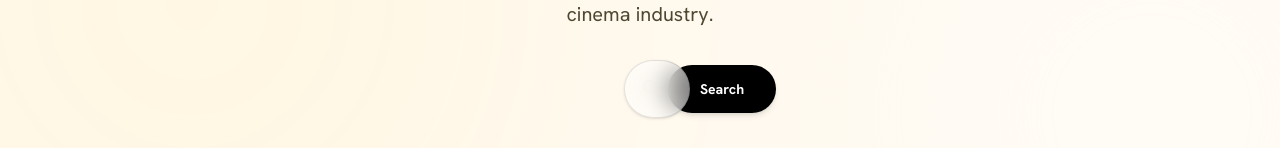
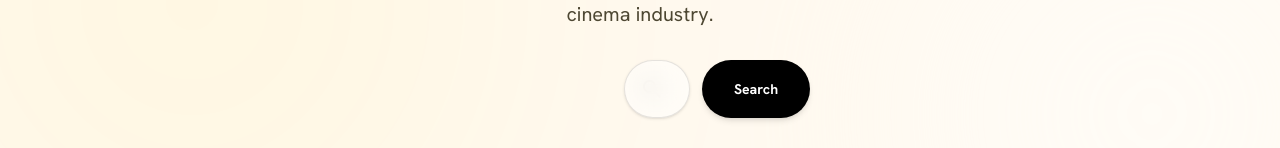
Before and after one commit to Naveen-Deevi/FilmFolio, a Next.js app: page /discover in a window 1280 px wide. Shown: the part 276-424 px from the top of the page. Built offline with nearby package versions, Linux system fonts and the light colour scheme; no server answers; the database is empty.

Commit message:
fix: Expand discover search bar width
- Added 'flex-1' to the input container to ensure it actively grows to fill the horizontal flex space instead of collapsing to intrinsic text width.
- Changed flex container from 'items-center' to 'items-stretch' so input and button align perfectly.

```diff
--- a/components/DiscoverHeader.tsx
+++ b/components/DiscoverHeader.tsx
@@ -30,8 +30,8 @@ export default function DiscoverHeader() {
           Connect with top filmmakers, crew, and talent. The professional network built for the cinema industry.
         </p>
 
-        <form onSubmit={handleSearch} className="w-full max-w-xl mx-auto flex flex-col sm:flex-row items-center gap-3 mb-8 px-4">
-          <div className="relative w-full group">
+        <form onSubmit={handleSearch} className="w-full max-w-xl mx-auto flex flex-col sm:flex-row items-stretch gap-3 mb-8 px-4">
+          <div className="relative flex-1 group">
             <span className="material-symbols-outlined absolute left-4 top-1/2 -translate-y-1/2 text-black/40 group-focus-within:text-[var(--color-primary)] transition-colors">search</span>
             <input
               type="text"
@@ -41,7 +41,7 @@ export default function DiscoverHeader() {
               className="w-full pl-12 pr-4 py-3.5 rounded-full border border-black/10 bg-white/50 backdrop-blur-md shadow-sm focus:outline-none focus:ring-2 focus:ring-[var(--color-primary)] focus:bg-white transition-all font-sans text-lg text-[var(--color-text-main)]"
             />
           </div>
-          <button type="submit" className="w-full sm:w-auto px-8 py-3.5 rounded-full bg-black text-white hover:bg-[var(--color-primary)] transition-all font-bold text-sm shadow-md shrink-0">
+          <button type="submit" className="w-full sm:w-auto px-8 py-3.5 rounded-full bg-black text-white hover:bg-[var(--color-primary)] transition-all font-bold text-sm shadow-md shrink-0 flex items-center justify-center">
             Search
           </button>
         </form>
```
